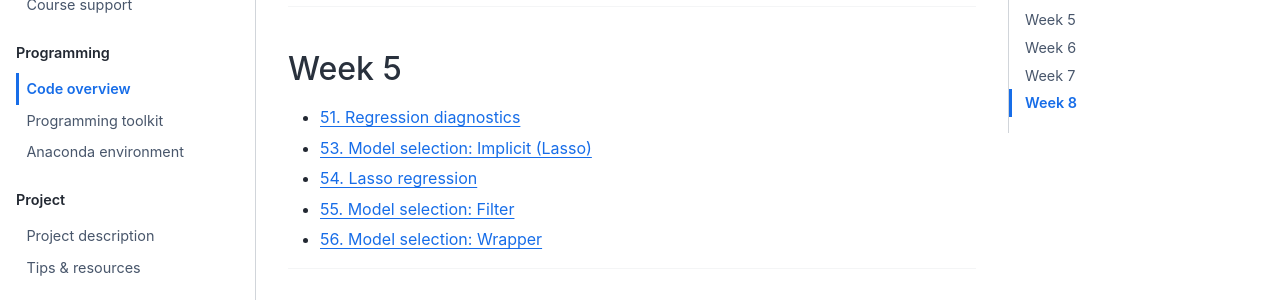
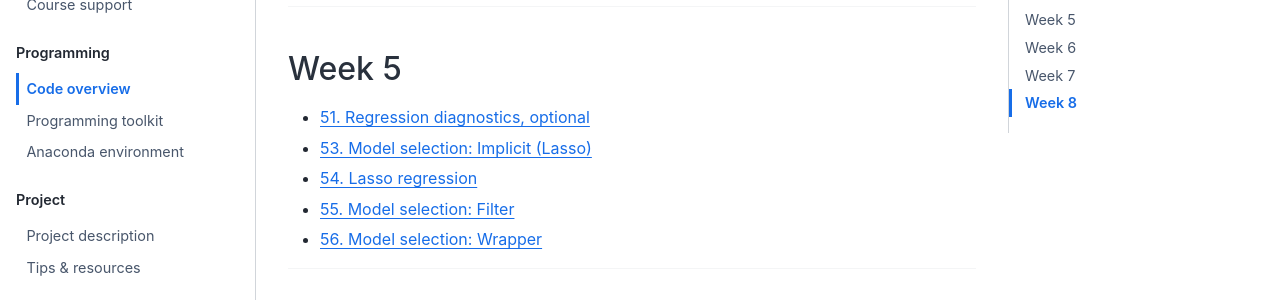
Before and after one commit to as-ws22/website, a Jupyter Book: the page built from code/code-overview.md, in a window 1280 px wide and 900 px high, scrolled down 1463 px. Shown: the part 153-453 px from the top of the window. Built offline with Jupyter Book 1.0.4 settings and Sphinx 7.4.7 and the Sphinx Book theme 1.1.4, drawn with Linux system fonts in a browser that asks for light colours; comment, search, counter and statistics services are not loaded.

Commit message:
Update code-overview.md

```diff
--- a/code/code-overview.md
+++ b/code/code-overview.md
@@ -58,7 +58,9 @@ Code 28. to 31. are application exercises
 
 ## Week 5
 
-- [51. Regression diagnostics](../code/51-diagnostics.ipynb)
+- [51. Regression diagnostics, optional](../code/51-diagnostics.ipynb)
+
+
 - [53. Model selection: Implicit (Lasso)](../code/53-implicit.ipynb)
 - [54. Lasso regression](../code/54-lasso-c.ipynb)
 - [55. Model selection: Filter](../code/55-filter.ipynb)
```
